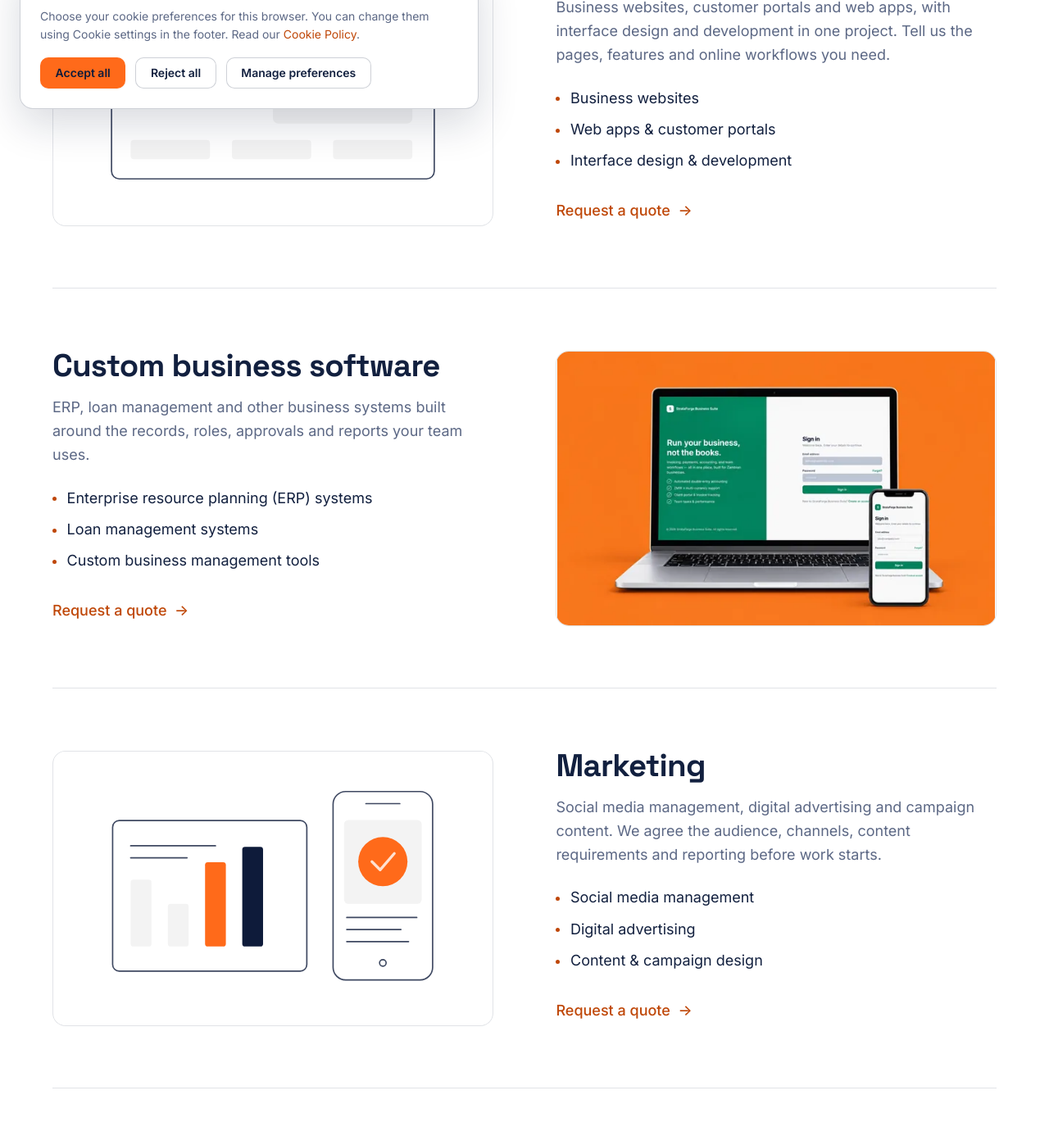
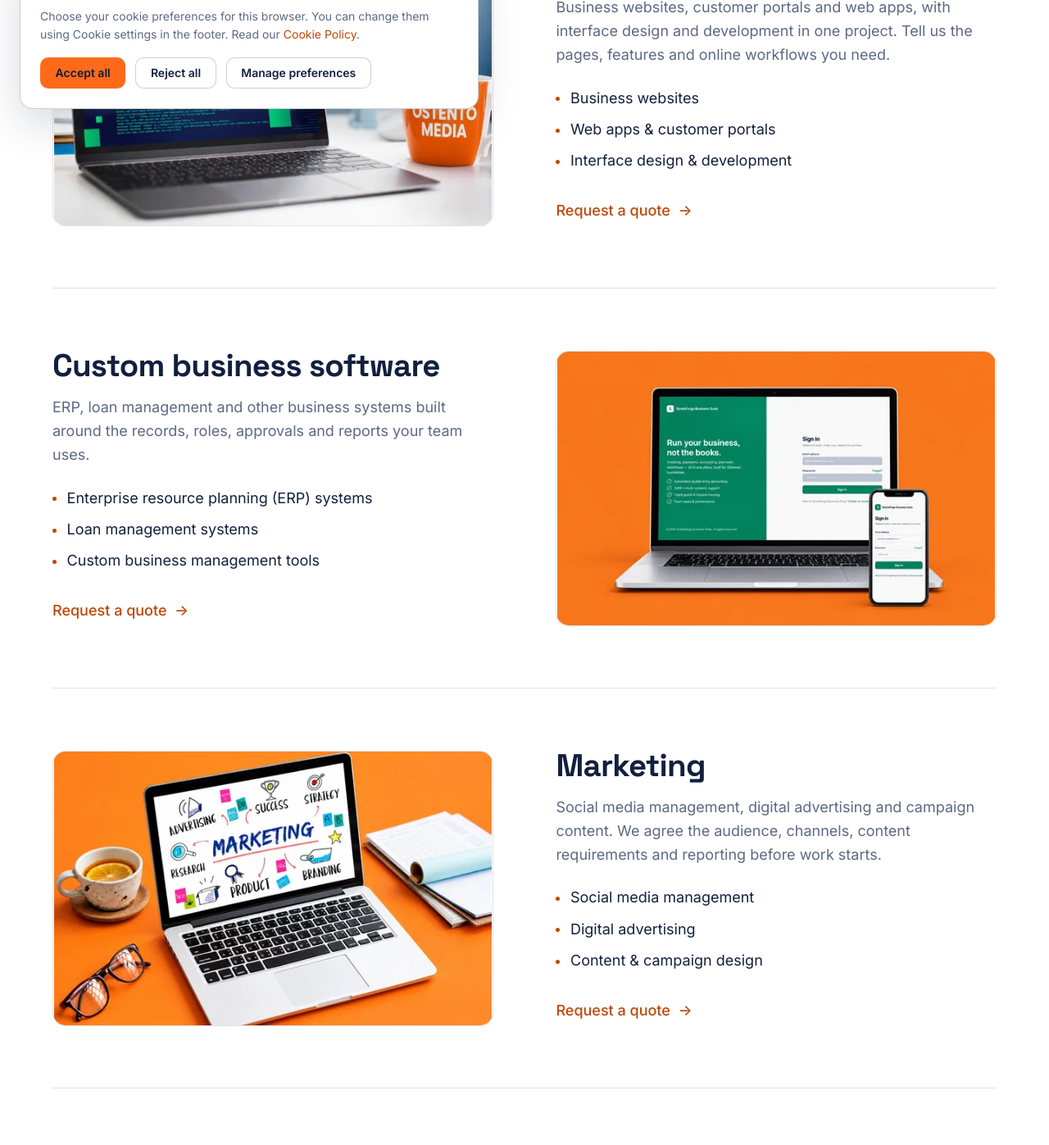
Before and after one commit to Chipatenii/ostento-media-agency, a plain HTML site: page services.html in a window 1280 px wide. Shown: the part 643-2040 px from the top of the page at 82% size. Drawn offline with Linux system fonts and the light colour scheme.

Commit message:
Add optimized marketing and web development service images

```diff
--- a/services.html
+++ b/services.html
@@ -74,7 +74,7 @@
             <div class="container">
                 <article class="studio-service reveal" id="websites" aria-labelledby="websites-title">
                     <div class="studio-service__media">
-                        <img src="assets/images/services/websites-placeholder.svg?v=20260930-white" alt="Placeholder illustration for website and web application projects" width="800" height="500" loading="lazy" decoding="async">
+                        <img src="assets/images/services/web-development.webp" srcset="assets/images/services/web-development-600.webp 600w, assets/images/services/web-development.webp 1200w" sizes="(max-width: 760px) calc(100vw - 48px), (max-width: 1200px) calc(47vw - 24px), 540px" alt="Laptop displaying HTML code beside an orange mug with Ostento Media lettering" width="1200" height="750" loading="lazy" decoding="async">
                     </div>
                     <div class="studio-service__copy">
                         <h2 id="websites-title">Websites &amp; web apps</h2>
@@ -104,7 +104,7 @@
                 </article>
                 <article class="studio-service reveal" id="marketing" aria-labelledby="marketing-title">
                     <div class="studio-service__media">
-                        <img src="assets/images/services/marketing-placeholder.svg?v=20260930-white" alt="Placeholder illustration for marketing campaigns" width="800" height="500" loading="lazy" decoding="async">
+                        <img src="assets/images/services/marketing-planning.webp" srcset="assets/images/services/marketing-planning-600.webp 600w, assets/images/services/marketing-planning.webp 1200w" sizes="(max-width: 760px) calc(100vw - 48px), (max-width: 1200px) calc(47vw - 24px), 540px" alt="Laptop displaying marketing strategy ideas beside a notebook, glasses and a cup on an orange surface" width="1200" height="750" loading="lazy" decoding="async">
                     </div>
                     <div class="studio-service__copy">
                         <h2 id="marketing-title">Marketing</h2>
```
Also changed, not shown: assets/images/services/marketing-planning-600.webp (added), assets/images/services/marketing-planning.webp (added), assets/images/services/web-development-600.webp (added), assets/images/services/web-development.webp (added), 1 other file.
